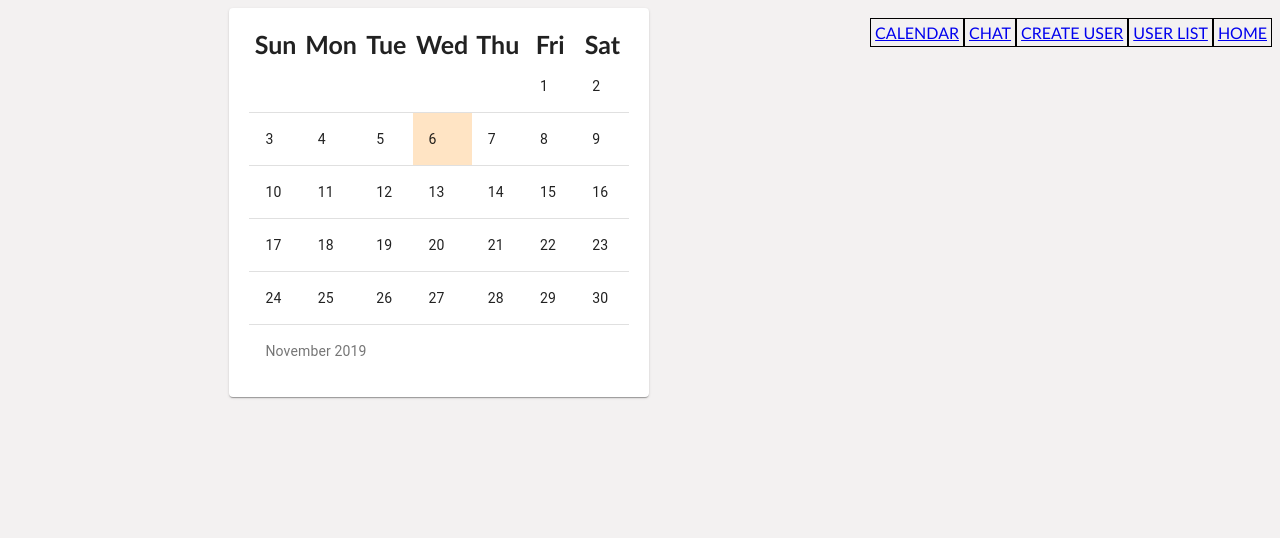
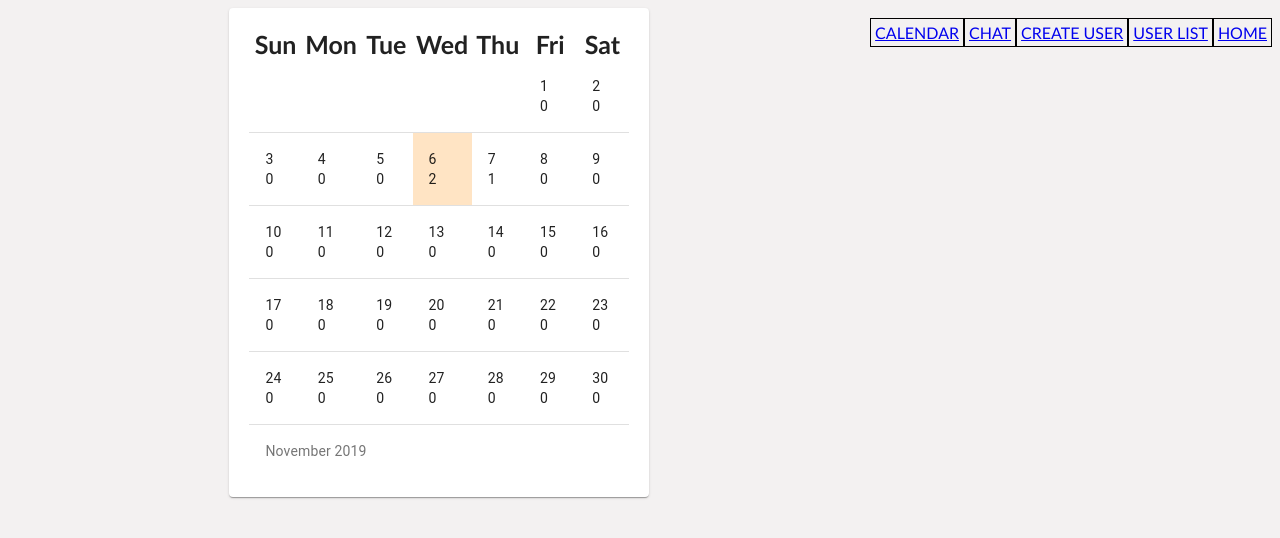
Before and after one commit to uliaka/react-garden-app, a React (Create React App) app in the folder client/: page /calendar in a window 1280 px wide. Shown: the top 538 px of the page. Built offline with nearby package versions, Linux system fonts and the light colour scheme.

Commit message:
Added events in days

```diff
--- a/client/src/components/MyCalendar/MyCalendar.js
+++ b/client/src/components/MyCalendar/MyCalendar.js
@@ -12,11 +12,28 @@ import TableRow from '@material-ui/core/TableRow';
 class MyCalendar extends React.Component {
   constructor(props) {
     super(props);
+    this.state = {
+      events: [
+        {
+          title: "swimming",
+          date: moment().format("D")
+        },
+        {
+          title: "dancing",
+          date: moment().format("D")
+        },
+        {
+          title: "singing",
+          date: moment().add(1, 'days').format("D"),
+        },
+      ]
+    }
 
 
     this.getDaysInMounth = this.getDaysInMounth.bind(this)
     this.firstDayOfMonth = this.firstDayOfMonth.bind(this)
     this.getCurrentMounth = this.getCurrentMounth.bind(this)
+    this.getEventsInDay = this.getEventsInDay.bind(this)
   }
 
   getCurrentMounth() {
@@ -33,6 +50,11 @@ class MyCalendar extends React.Component {
     return moment().format("D");
   }
 
+  getEventsInDay(d) {
+    let eventsInDay = []
+    eventsInDay = this.state.events.filter(event => Number.parseInt(event.date) === d);
+    return eventsInDay.length;
+  }
   render() {
     const daysName = moment.weekdaysShort()
     const weekDaysName = daysName.map(day => {
@@ -52,16 +74,11 @@ class MyCalendar extends React.Component {
 
     let daysInMonth = [];
     for (let d = 1; d <= this.getDaysInMounth(); d++) {
-      let currentDay = '';
-      if (d === +this.getCurrentDay()) {
-        currentDay = "today"
-      } else {
-        currentDay = '';
-      }
-      console.log('cuurent', currentDay)
+      let currentDay = d === +this.getCurrentDay() ? "today" : '';
       daysInMonth.push(
         <TableCell key={d} className={`calendar-day ${currentDay}`}>
           {d}
+          <div>{this.getEventsInDay(d)}</div>
         </TableCell>
       );
     }
```
